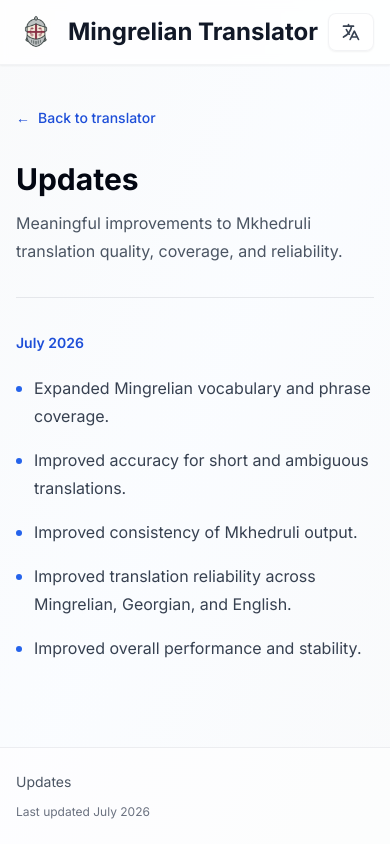
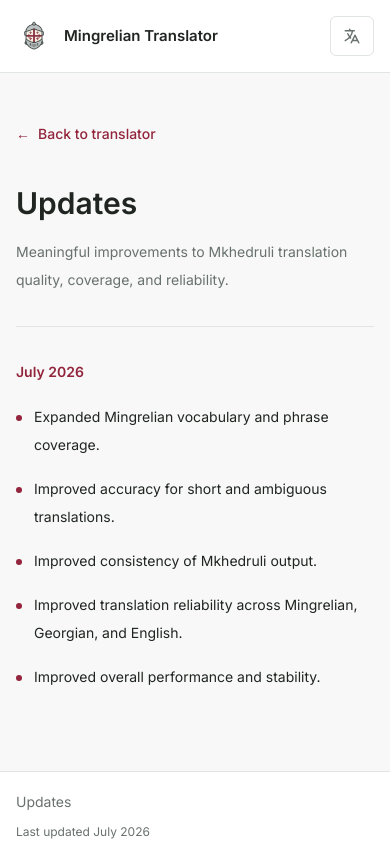
Before and after one commit to kkahadze/mkhedruli-megruli, a Next.js app: page /updates in a window 390 px wide. Built offline with nearby package versions, Linux system fonts and the light colour scheme; no server answers.

Commit message:
Refresh translator interface styling (#7)

```diff
--- a/app/globals.css
+++ b/app/globals.css
@@ -3,17 +3,25 @@
 @tailwind utilities;
 
 :root {
-  --foreground-rgb: 0, 0, 0;
-  --background-start-rgb: 255, 255, 255;
-  --background-end-rgb: 255, 255, 255;
+  --background: #f7f8f7;
+  --surface: #ffffff;
+  --surface-muted: #f1f3f1;
+  --foreground: #202522;
+  --muted: #68716d;
+  --border: #e1e5e2;
+  --accent: #92243c;
+  --accent-hover: #751a30;
+  --accent-soft: #f8edef;
 }
 
 body {
-  color: rgb(var(--foreground-rgb));
-  background: linear-gradient(
-      to bottom,
-      transparent,
-      rgb(var(--background-end-rgb))
-    )
-    rgb(var(--background-start-rgb));
+  color: var(--foreground);
+  background: var(--background);
+  -webkit-font-smoothing: antialiased;
+  -moz-osx-font-smoothing: grayscale;
 }
+
+::selection {
+  color: var(--foreground);
+  background: #efdee3;
+}
--- a/app/layout.tsx
+++ b/app/layout.tsx
@@ -56,7 +56,7 @@ export default function RootLayout({
 }) {
   return (
     <html lang="en">
-      <body className={`${inter.className} bg-gradient-to-br from-gray-50 via-blue-50/30 to-gray-50`}>
+      <body className={inter.className}>
         {/* Google Analytics */}
         <Script
           src="https://www.googletagmanager.com/gtag/js?id=G-1B6NY0YVJH"
--- a/app/updates/page.tsx
+++ b/app/updates/page.tsx
@@ -19,18 +19,18 @@ export default function UpdatesPage() {
   return (
     <>
       <Navbar hasApiKey showSettings={false} />
-      <main className="mx-auto w-full max-w-3xl px-4 py-10 sm:px-6 sm:py-14 lg:px-8">
+      <main className="mx-auto w-full max-w-3xl px-4 py-12 sm:px-6 sm:py-16 lg:px-8">
         <Link
           href="/"
-          className="inline-flex items-center gap-2 text-sm font-medium text-blue-700 transition-colors hover:text-blue-900"
+          className="inline-flex items-center gap-2 text-sm font-medium text-[var(--accent)] transition-colors hover:text-[var(--accent-hover)]"
         >
           <span aria-hidden="true">&larr;</span>
           {t('updatesBack')}
         </Link>
 
-        <header className="mt-8 border-b border-gray-200 pb-8">
-          <h1 className="text-3xl font-bold text-gray-950">{t('updatesTitle')}</h1>
-          <p className="mt-3 max-w-2xl text-base leading-7 text-gray-600">
+        <header className="mt-9 border-b border-[color:var(--border)] pb-8">
+          <h1 className="text-[30px] font-semibold text-[var(--foreground)]">{t('updatesTitle')}</h1>
+          <p className="mt-3 max-w-2xl text-sm leading-7 text-[var(--muted)]">
             {t('updatesDescription')}
           </p>
         </header>
@@ -39,14 +39,14 @@ export default function UpdatesPage() {
           <time
             id="july-2026-heading"
             dateTime="2026-07"
-            className="text-sm font-semibold text-blue-700"
+            className="text-sm font-semibold text-[var(--accent)]"
           >
             {t('updatesJuly2026')}
           </time>
-          <ul className="mt-5 space-y-4 text-base leading-7 text-gray-700">
+          <ul className="mt-5 space-y-4 text-sm leading-7 text-[var(--foreground)]">
             {JULY_2026_UPDATES.map((key) => (
               <li key={key} className="flex gap-3">
-                <span aria-hidden="true" className="mt-3 h-1.5 w-1.5 shrink-0 rounded-full bg-blue-600" />
+                <span aria-hidden="true" className="mt-3 h-1.5 w-1.5 shrink-0 rounded-full bg-[var(--accent)]" />
                 <span>{t(key)}</span>
               </li>
             ))}
--- a/components/Navbar.tsx
+++ b/components/Navbar.tsx
@@ -18,37 +18,38 @@ export default function Navbar({ onSettingsClick, hasApiKey, showSettings = true
   }
 
   return (
-    <nav className="border-b border-gray-200/50 bg-white/80 backdrop-blur-sm shadow-sm">
+    <nav className="border-b border-[color:var(--border)] bg-[var(--surface)]">
       <div className="mx-auto max-w-7xl px-4 sm:px-6 lg:px-8">
-        <div className="flex h-16 items-center justify-between">
+        <div className="flex h-[72px] items-center justify-between gap-4">
           <Link
             href="/"
-            className="flex items-center gap-3 rounded-md focus:outline-none focus:ring-2 focus:ring-blue-500 focus:ring-offset-2"
+            className="flex min-w-0 items-center gap-3 rounded-md focus-visible:outline focus-visible:outline-2 focus-visible:outline-offset-4 focus-visible:outline-[var(--accent)]"
             aria-label={t('appTitle')}
           >
             <Image
               src="/mkhedruli-logo.png"
               alt="Mkhedruli Logo"
-              width={40}
-              height={40}
-              className="rounded"
+              width={36}
+              height={36}
+              className="h-9 w-9 shrink-0 rounded-md"
             />
-            <span className="text-2xl font-bold text-gray-900">
+            <span className="truncate text-[15px] font-semibold text-[var(--foreground)] sm:text-base">
               {t('appTitle')}
             </span>
           </Link>
 
-          <div className="flex items-center gap-2">
+          <div className="flex shrink-0 items-center gap-2">
             {/* Language Toggle */}
             <button
               onClick={toggleLanguage}
-              className="flex items-center gap-2 rounded-lg border border-gray-200/50 bg-white/80 px-3 py-2 text-sm font-medium text-gray-700 shadow-sm hover:bg-white hover:shadow-md transition-all focus:outline-none focus:ring-2 focus:ring-blue-500 focus:ring-offset-2"
+              className="flex h-10 items-center gap-2 rounded-md border border-[color:var(--border)] bg-white px-3 text-sm font-medium text-[var(--muted)] transition-colors hover:border-[var(--accent)] hover:text-[var(--accent)] focus-visible:outline focus-visible:outline-2 focus-visible:outline-offset-2 focus-visible:outline-[var(--accent)]"
               title={language === 'en' ? t('switchToGeorgian') : t('switchToEnglish')}
+              aria-label={language === 'en' ? t('switchToGeorgian') : t('switchToEnglish')}
             >
-              <svg className="w-5 h-5" fill="none" stroke="currentColor" viewBox="0 0 24 24">
+              <svg className="h-[18px] w-[18px]" fill="none" stroke="currentColor" viewBox="0 0 24 24">
                 <path strokeLinecap="round" strokeLinejoin="round" strokeWidth={2} d="M3 5h12M9 3v2m1.048 9.5A18.022 18.022 0 016.412 9m6.088 9h7M11 21l5-10 5 10M12.751 5C11.783 10.77 8.07 15.61 3 18.129" />
               </svg>
-              <span className="hidden sm:inline font-semibold">
+              <span className="hidden sm:inline">
                 {language === 'en' ? 'ქარ' : 'EN'}
               </span>
             </button>
@@ -57,10 +58,11 @@ export default function Navbar({ onSettingsClick, hasApiKey, showSettings = true
             {showSettings && onSettingsClick && (
               <button
                 onClick={onSettingsClick}
-                className="relative flex items-center gap-2 rounded-lg border border-gray-200/50 bg-white/80 px-4 py-2 text-sm font-medium text-gray-700 shadow-sm hover:bg-white hover:shadow-md transition-all focus:outline-none focus:ring-2 focus:ring-blue-500 focus:ring-offset-2"
+                className="relative flex h-10 items-center gap-2 rounded-md border border-[color:var(--border)] bg-white px-3 text-sm font-medium text-[var(--muted)] transition-colors hover:border-[var(--accent)] hover:text-[var(--accent)] focus-visible:outline focus-visible:outline-2 focus-visible:outline-offset-2 focus-visible:outline-[var(--accent)]"
                 title={t('settings')}
+                aria-label={t('settings')}
               >
-                <svg className="w-5 h-5" fill="none" stroke="currentColor" viewBox="0 0 24 24">
+                <svg className="h-[18px] w-[18px]" fill="none" stroke="currentColor" viewBox="0 0 24 24">
                   <path strokeLinecap="round" strokeLinejoin="round" strokeWidth={2} d="M10.325 4.317c.426-1.756 2.924-1.756 3.35 0a1.724 1.724 0 002.573 1.066c1.543-.94 3.31.826 2.37 2.37a1.724 1.724 0 001.065 2.572c1.756.426 1.756 2.924 0 3.35a1.724 1.724 0 00-1.066 2.573c.94 1.543-.826 3.31-2.37 2.37a1.724 1.724 0 00-2.572 1.065c-.426 1.756-2.924 1.756-3.35 0a1.724 1.724 0 00-2.573-1.066c-1.543.94-3.31-.826-2.37-2.37a1.724 1.724 0 00-1.065-2.572c-1.756-.426-1.756-2.924 0-3.35a1.724 1.724 0 001.066-2.573c-.94-1.543.826-3.31 2.37-2.37.996.608 2.296.07 2.572-1.065z" />
                   <path strokeLinecap="round" strokeLinejoin="round" strokeWidth={2} d="M15 12a3 3 0 11-6 0 3 3 0 016 0z" />
                 </svg>
--- a/components/SiteFooter.tsx
+++ b/components/SiteFooter.tsx
@@ -7,14 +7,14 @@ export default function SiteFooter() {
   const { t } = useLanguage()
 
   return (
-    <footer className="border-t border-gray-200/70 bg-white/60">
-      <div className="mx-auto flex max-w-7xl flex-col gap-3 px-4 py-6 text-sm text-gray-600 sm:flex-row sm:items-center sm:justify-between sm:px-6 lg:px-8">
+    <footer className="border-t border-[color:var(--border)] bg-[var(--surface)]">
+      <div className="mx-auto flex max-w-7xl flex-col gap-3 px-4 py-5 text-sm text-[var(--muted)] sm:flex-row sm:items-center sm:justify-between sm:px-6 lg:px-8">
         <nav aria-label="Footer" className="flex flex-wrap items-center gap-x-5 gap-y-2">
-          <Link href="/updates" className="transition-colors hover:text-gray-950">
+          <Link href="/updates" className="transition-colors hover:text-[var(--accent)]">
             {t('footerUpdates')}
           </Link>
         </nav>
-        <p className="text-xs text-gray-500">{t('footerLastUpdated')}</p>
+        <p className="text-xs text-[var(--muted)]">{t('footerLastUpdated')}</p>
       </div>
     </footer>
   )
```
Also changed, not shown: app/page.tsx (+60 -56 lines), components/SettingsModal.tsx (+51 -43 lines).
